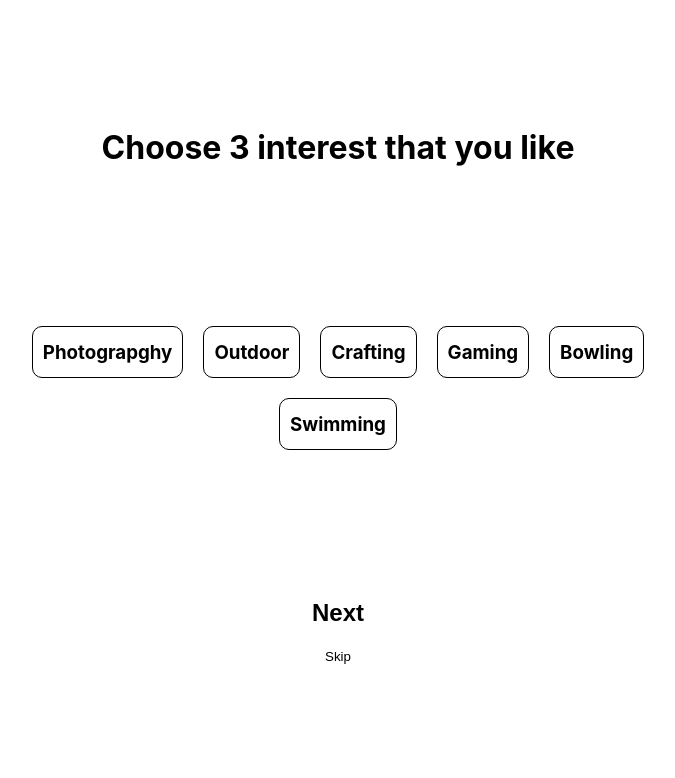
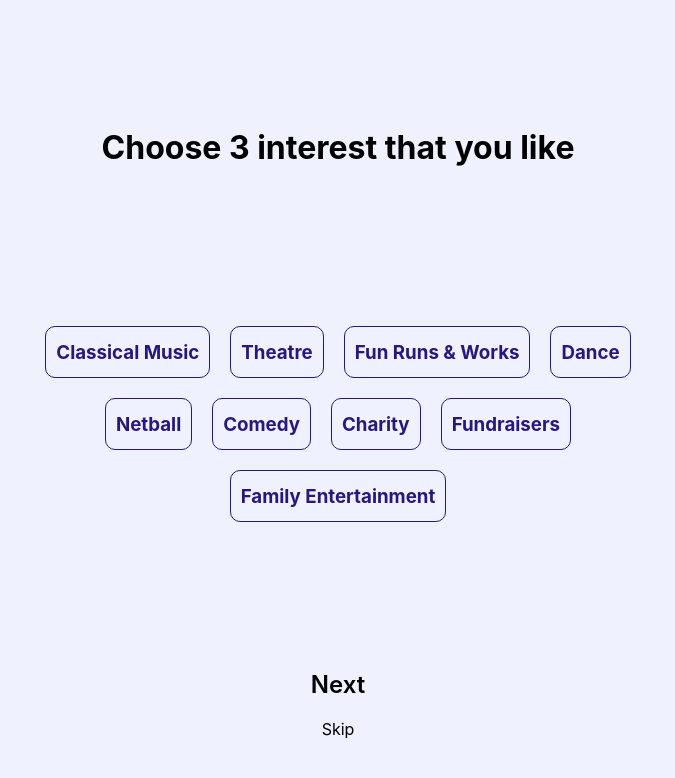
Before and after one commit to humaidiar/CommunityTechApp, a React (Create React App) app in the folder event-app-prototype/: page /questionInterest in a window 1280 px wide. Shown: the top 778 px of the page, without its empty margins (302-977 px from the left). Built offline with nearby package versions, Linux system fonts and the light colour scheme.

Commit message:
final
one more left

```diff
--- a/event-app-prototype/src/App.js
+++ b/event-app-prototype/src/App.js
@@ -11,6 +11,7 @@ const App = () => {
       <Routes>
         <Route path="/" element={<Home />}/>
         <Route path="signup" element={<SignUp />} />
+        <Route path="group" element={<Group />} />
         <Route path="questionInterest" element={<QuestionInterest />} />
       </Routes>
     </BrowserRouter>
--- a/event-app-prototype/src/Components/Group.js
+++ b/event-app-prototype/src/Components/Group.js
@@ -43,7 +43,7 @@ const Group = () => {
                         {Array.from({ length: 10 }).map((_, index) => {
                             return (
 
-                                <SwiperSlide className="swiperSlide" key={index}>
+                                <SwiperSlide className="swiperSlide EventSlide" key={index}>
                                     <div className="eventBox">
                                         <h3 className='eventDate'>Sunday, August 13 | 8:00 AM NZST</h3>
                                         <h1 className='eventTitle'>Milkyway Meet-up</h1>
--- a/event-app-prototype/src/Components/Home.js
+++ b/event-app-prototype/src/Components/Home.js
@@ -1,18 +1,24 @@
-import React from 'react';
+import React, { useEffect } from 'react';
 import Navbar from './NavBar';
 import { Swiper, SwiperSlide } from "swiper/react";
 import "swiper/css";
 import "swiper/css/effect-coverflow";
-// import "swiper/css/pagination";
-// import "swiper/css/navigation";
 import "swiper/css/autoplay";
 import "swiper/css/scrollbar";
 import '../Style/HomePage.css'
-// import { Pagination } from 'swiper/modules';
+import { Link, useLocation } from 'react-router-dom';
 import peopleIcon from '../Images/people.png'
 
 const Home = () => {
     const [isLogin, setIsLogin] = React.useState(false);
+    const location = useLocation();
+
+    useEffect(() => {
+        const passedData = location.state?.data ?? false;
+        setIsLogin(passedData);
+        console.log(location.state);
+
+    }, [])
 
     return (
         <div>
@@ -60,7 +66,7 @@ const Home = () => {
                                                     </div>
                                                 </div>
                                             </div>
-                                            <button className="joinBtn">Join</button>
+                                            <Link to='/group' className="joinBtn">Join</Link>
 
                                         </div>
                                     </SwiperSlide>
--- a/event-app-prototype/src/Components/QuestionInterest.js
+++ b/event-app-prototype/src/Components/QuestionInterest.js
@@ -1,9 +1,19 @@
 import React, { useState } from 'react'
 import '../Style/QuestionInterest.css'
+import { Link } from 'react-router-dom';
 
 function QuestionInterest() {
-    const [interest, setInterest] = useState([{ "name": "Photograpghy", "isInterested": false }, { "name": "Outdoor", "isInterested": false }, { "name": "Crafting", "isInterested": false }, { "name": "Gaming", "isInterested": false }, { "name": "Bowling", "isInterested": false }, { "name": "Swimming", "isInterested": false }]);
-
+    const [interest, setInterest] = useState([
+        { name: 'Classical Music', isInterested: false },
+        { name: 'Theatre', isInterested: false },
+        { name: 'Fun Runs & Works', isInterested: false },
+        { name: 'Dance', isInterested: false },
+        { name: 'Netball', isInterested: false },
+        { name: 'Comedy', isInterested: false },
+        { name: 'Charity', isInterested: false },
+        { name: 'Fundraisers', isInterested: false },
+        { name: 'Family Entertainment', isInterested: false },
+      ]);
 
     const handleInterest = (index) => {
 
@@ -29,8 +39,8 @@ function QuestionInterest() {
                 </div>
             </div>
             <div className='questionInterestFooter'>
-                <button className='nextBtn'>Next</button>
-                <button className='skipBtn'>Skip</button>
+                <Link  to='/' state={{data: true}} className='nextBtn btn'>Next</Link>
+                <Link className='skipBtn btn'>Skip</Link>
             </div>
         </div>
     )
--- a/event-app-prototype/src/Style/Group.css
+++ b/event-app-prototype/src/Style/Group.css
@@ -1,3 +1,9 @@
+.groupContainer{
+    background-color: #EFF1FF !important;
+    width: 100%;
+    height: 100%;
+}
+
 .groupContainer .groupBk{
     width: 100%;
     height: 300px;
@@ -61,7 +67,7 @@
     width: 100%;
 }
 
-.swiperSlide{
+.EventSlide{
     background-color: #6b6767;
     border-radius: 10px;
     width: 500px !important;
--- a/event-app-prototype/src/Style/HomePage.css
+++ b/event-app-prototype/src/Style/HomePage.css
@@ -1,7 +1,8 @@
 .homePage {
     display: flex;
     flex-direction: column;
-    margin: 30px 80px;
+    padding: 30px 80px;
+    background-color: #EFF1FF;
 }
 .centeredContainer{
     margin: 0 150px;
@@ -27,7 +28,7 @@
 }
 
 .sub{
-    margin-top: 200px;
+    margin-top: 70px;
 }
 
 .interestBox {
@@ -35,6 +36,9 @@
     height: 400px;
     background: #F1F2F6;
     border-radius: 20px;
+    margin-left: 30px;
+    margin-bottom: 30px;
+    box-shadow: 0px 0px 10px rgba(0, 0, 0, 0.25);
 }
 
 .interestBox .interestImg {
@@ -103,7 +107,8 @@
 .joinBtn {
     width: 60px;
     height: 30px;
-    background-color: #000000;
+    text-decoration: none;
+    background-color: #27187E;
     color: #fff;
     border-radius: 5px;
     font-size: 14px;
--- a/event-app-prototype/src/Style/NavBar.css
+++ b/event-app-prototype/src/Style/NavBar.css
@@ -8,6 +8,8 @@
     justify-content: space-between;
     align-items: center;
     padding: 0px 20px;
+    background-color: #EFF1FF;
+
   }
 
   /* Left section styling */
--- a/event-app-prototype/src/Style/QuestionInterest.css
+++ b/event-app-prototype/src/Style/QuestionInterest.css
@@ -1,3 +1,6 @@
+body{
+    background-color: #EFF1FF;
+}
 .questionInterest {
     /* display: flex; */
     position: relative;
@@ -6,6 +9,7 @@
     margin: 0 auto;
     width: 100%;
     height: 100%;
+
 }
 
 .questionInterest .questionInterestHeader{
@@ -43,14 +47,15 @@
     margin: 0 auto;
     border-radius: 10px;
     cursor: pointer;
+    color: #27187E;
     margin: 10px;
-    border: 1px solid #000;
+    border: 1px solid #27187E;
     transition: all 0.3s ease-in-out;
 }
 
 .questionInterestBody .YesInterested {
-    background-color: #000000;
-    color: #fff;
+    background-color: #27187E;
+    color: #fff !important;
 
 }
 
@@ -64,9 +69,10 @@
     margin-top: 10%;
 }
 
-.questionInterest .questionInterestFooter button {
+.questionInterest .questionInterestFooter .btn {
     border: none;
-    background-color: #fff;
+    text-decoration: none;
+    color: #000;
     margin: 10px;
 }
 
--- a/event-app-prototype/src/Style/SignUp.css
+++ b/event-app-prototype/src/Style/SignUp.css
@@ -6,6 +6,7 @@
     flex-direction: column;
     align-items: center;
     justify-content: center;
+    background-color: #ECEFFF;
     height: 100vh;
 }
 
@@ -60,7 +61,7 @@
 }
 
 .signUpButtons button, .signUpButtons .creatAccBtn {
-    background-color: #000000;
+    background-color: #27187E;
     color: #FFFFFF;
     border: none;
     text-decoration: none;
```
